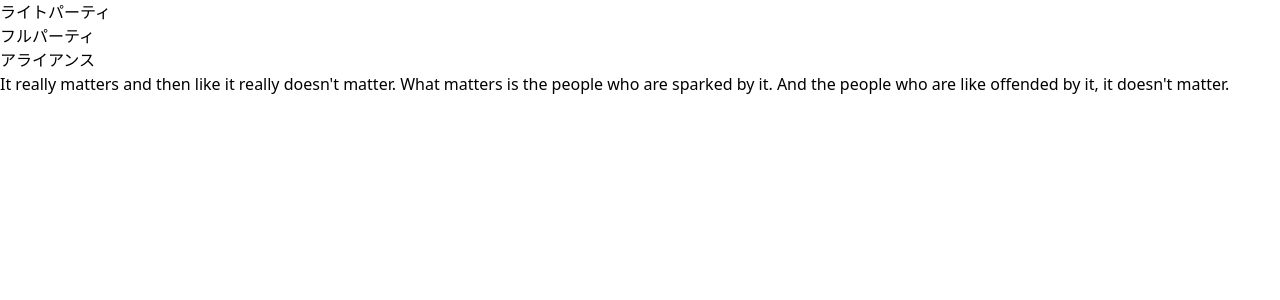
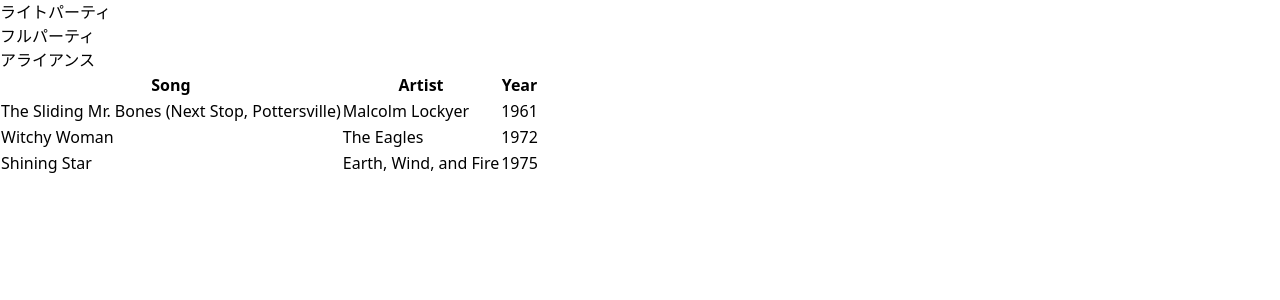
Before and after one commit to saqla/next-app-practice, a Next.js app: page /tabs in a window 1280 px wide. Shown: the top 300 px of the page. Built offline with nearby package versions, Linux system fonts and the light colour scheme; what @material-tailwind/react would draw is missing.

Commit message:
テーブルの仮枠組み

```diff
--- /dev/null
+++ b/pages/tabs/aliance.jsx
@@ -0,0 +1,26 @@
+export default function aliance() {
+    return (
+        <table className="border-collapse border border-slate-400 ...">
+            <thead>
+                <tr>
+                    <th className="border border-slate-300 ...">State</th>
+                    <th className="border border-slate-300 ...">City</th>
+                </tr>
+            </thead>
+            <tbody>
+                <tr>
+                    <td className="border border-slate-300 ...">Indiana</td>
+                    <td className="border border-slate-300 ...">Indianapolis</td>
+                </tr>
+                <tr>
+                    <td className="border border-slate-300 ...">Ohio</td>
+                    <td className="border border-slate-300 ...">Columbus</td>
+                </tr>
+                <tr>
+                    <td className="border border-slate-300 ...">Michigan</td>
+                    <td className="border border-slate-300 ...">Detroit</td>
+                </tr>
+            </tbody>
+        </table>
+    )
+}
--- /dev/null
+++ b/pages/tabs/full.jsx
@@ -0,0 +1,26 @@
+export default function full() {
+    return (
+        <table className="border-separate border-spacing-2 border border-slate-400 ...">
+            <thead>
+                <tr>
+                    <th className="border border-slate-300 ...">State</th>
+                    <th className="border border-slate-300 ...">City</th>
+                </tr>
+            </thead>
+            <tbody>
+                <tr>
+                    <td className="border border-slate-300 ...">Indiana</td>
+                    <td className="border border-slate-300 ...">Indianapolis</td>
+                </tr>
+                <tr>
+                    <td className="border border-slate-300 ...">Ohio</td>
+                    <td className="border border-slate-300 ...">Columbus</td>
+                </tr>
+                <tr>
+                    <td className="border border-slate-300 ...">Michigan</td>
+                    <td className="border border-slate-300 ...">Detroit</td>
+                </tr>
+            </tbody>
+        </table>
+    )
+}
--- a/pages/tabs/index.jsx
+++ b/pages/tabs/index.jsx
@@ -5,29 +5,27 @@
     Tab,
     TabPanel,
 } from "@material-tailwind/react";
+import Light from "./light";
+import Full from "./full";
+import Aliance from "./aliance";
 
 export default function Example() {
     const data = [
         {
             label: "ライトパーティ",
             value: "lpt",
-            desc: `It really matters and then like it really doesn't matter.
-            What matters is the people who are sparked by it. And the people
-            who are like offended by it, it doesn't matter.`,
+            desc: < Light />,
         },
         {
             label: "フルパーティ",
             value: "fpt",
-            desc: `Because it's about motivating the doers. Because I'm here
-            to follow my dreams and inspire other people to follow their dreams, too.`,
+            desc: < Full />,
         },
 
         {
             label: "アライアンス",
             value: "ali",
-            desc: `We're not always in the position that we want to be at.
-            We're constantly growing. We're constantly making mistakes. We're
-            constantly trying to express ourselves and actualize our dreams.`,
+            desc: < Aliance />,
         },
     ];
 
--- /dev/null
+++ b/pages/tabs/light.jsx
@@ -0,0 +1,30 @@
+export default function light() {
+  return (
+    <table className="table-auto">
+      <thead>
+        <tr>
+          <th>Song</th>
+          <th>Artist</th>
+          <th>Year</th>
+        </tr>
+      </thead>
+      <tbody>
+        <tr>
+          <td>The Sliding Mr. Bones (Next Stop, Pottersville)</td>
+          <td>Malcolm Lockyer</td>
+          <td>1961</td>
+        </tr>
+        <tr>
+          <td>Witchy Woman</td>
+          <td>The Eagles</td>
+          <td>1972</td>
+        </tr>
+        <tr>
+          <td>Shining Star</td>
+          <td>Earth, Wind, and Fire</td>
+          <td>1975</td>
+        </tr>
+      </tbody>
+    </table>
+  )
+}
```
